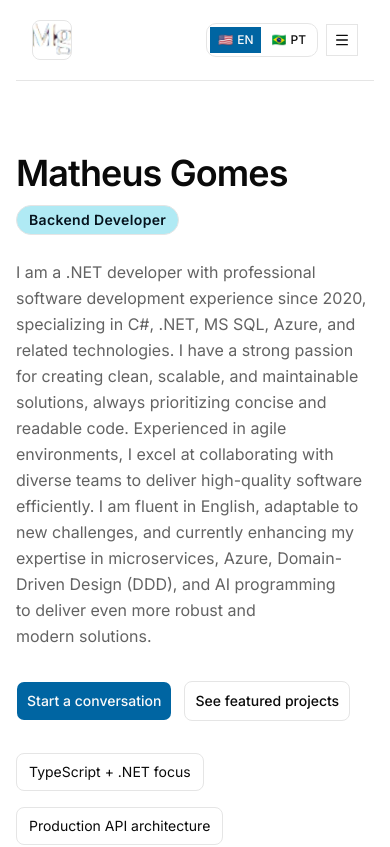
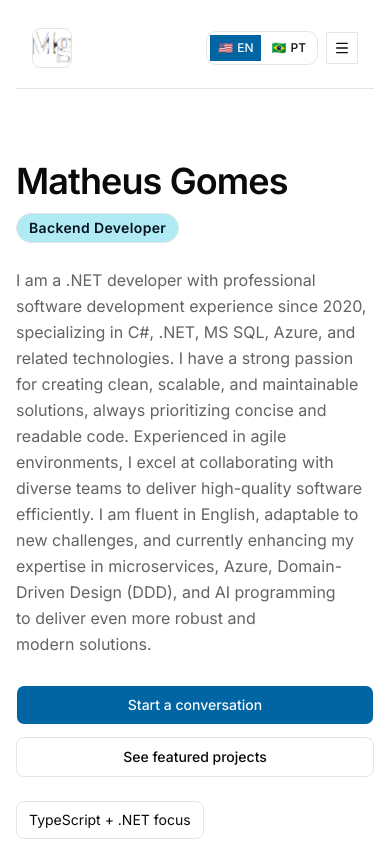
Before and after one commit to mudouasenha/portfolio, a React (Vite) app: page /en in a window 390 px wide. Shown: the top 847 px of the page. Built offline with nearby package versions, Linux system fonts and the light colour scheme.

Commit message:
feat(04-01): polish mobile readability and drawer CTA prominence
- add high-prominence mobile sheet CTA linking to #contact with visible Let\x27s talk copy
- tune App/Hero mobile spacing and CTA grouping while preserving section anchors/order

```diff
--- a/src/App.tsx
+++ b/src/App.tsx
@@ -70,7 +70,7 @@ function App() {
                 initial={reduceMotion ? { opacity: 1 } : { opacity: 0, y: 14 }}
                 animate={reduceMotion ? { opacity: 1 } : { opacity: 1, y: 0 }}
                 transition={reduceMotion ? { duration: 0 } : { duration: motionDurationMedium, ease: motionEaseStandard }}
-                className="container mx-auto max-w-7xl px-4 sm:px-6 lg:px-8"
+                className="container mx-auto max-w-7xl px-4 pt-2 sm:px-6 sm:pt-0 lg:px-8"
             >
                 <Navbar />
                 <Hero />
--- a/src/components/Hero.tsx
+++ b/src/components/Hero.tsx
@@ -74,15 +74,15 @@ const Hero = () => {
     const motionEaseStandard = getMotionEaseStandard();
 
     return (
-        <section className="border-b border-border pb-10 sm:pb-14 lg:pb-20">
-            <div className="grid gap-10 lg:grid-cols-[1.1fr_0.9fr] lg:items-center">
+        <section className="border-b border-border pb-10 pt-2 sm:pb-14 sm:pt-4 lg:pb-20 lg:pt-8">
+            <div className="grid gap-8 sm:gap-10 lg:grid-cols-[1.1fr_0.9fr] lg:items-center">
                 <div>
                     <div className="flex flex-col items-start">
                         <motion.h1
                             variants={container(0, shouldReduceMotion, motionDurationMedium, motionEaseStandard)}
                             initial="hidden"
                             animate="visible"
-                            className="pt-2 text-4xl font-semibold tracking-tight text-foreground sm:pt-8 sm:text-5xl lg:pt-16 lg:text-6xl"
+                            className="pt-0 text-4xl font-semibold tracking-tight text-foreground sm:pt-6 sm:text-5xl lg:pt-12 lg:text-6xl"
                         >
                             Matheus Gomes
                         </motion.h1>
@@ -106,7 +106,7 @@ const Hero = () => {
                             variants={container(0.35, shouldReduceMotion, motionDurationMedium, motionEaseStandard)}
                             initial="hidden"
                             animate="visible"
-                            className="mt-8 flex flex-wrap gap-3"
+                            className="mt-7 flex w-full flex-col gap-3 sm:mt-8 sm:w-auto sm:flex-row sm:flex-wrap"
                         >
                             <Button asChild size="lg">
                                 <a href="#contact">Start a conversation</a>
@@ -119,7 +119,7 @@ const Hero = () => {
                             variants={container(0.45, shouldReduceMotion, motionDurationMedium, motionEaseStandard)}
                             initial="hidden"
                             animate="visible"
-                            className="mt-8 flex flex-wrap gap-4 text-sm text-foreground"
+                            className="mt-6 flex flex-wrap gap-4 text-sm text-foreground sm:mt-8"
                         >
                             <span className="rounded-md border border-border bg-background px-3 py-2">TypeScript + .NET focus</span>
                             <span className="rounded-md border border-border bg-background px-3 py-2">Production API architecture</span>
--- a/src/components/Navbar.tsx
+++ b/src/components/Navbar.tsx
@@ -192,6 +192,13 @@ const Navbar = () => {
                                     </SheetClose>
                                 ))}
                             </div>
+                            <div className="px-4 pb-4">
+                                <SheetClose asChild>
+                                    <Button asChild className="w-full">
+                                        <a href="#contact">Let's talk</a>
+                                    </Button>
+                                </SheetClose>
+                            </div>
                             <div className="mt-auto border-t border-border px-4 pb-4 pt-4">
                                 <div className="grid grid-cols-4 gap-2">
                                     {SOCIAL_ITEMS.map((item) => {
```
